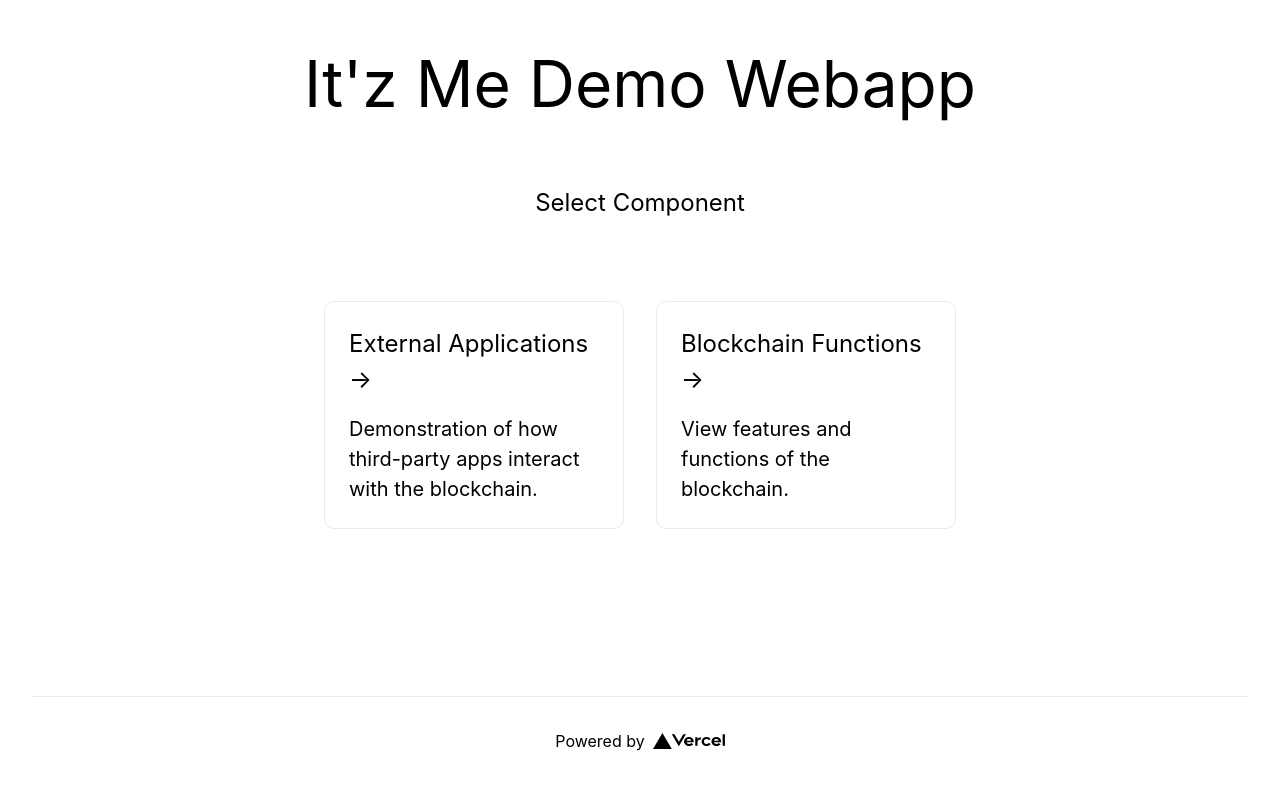
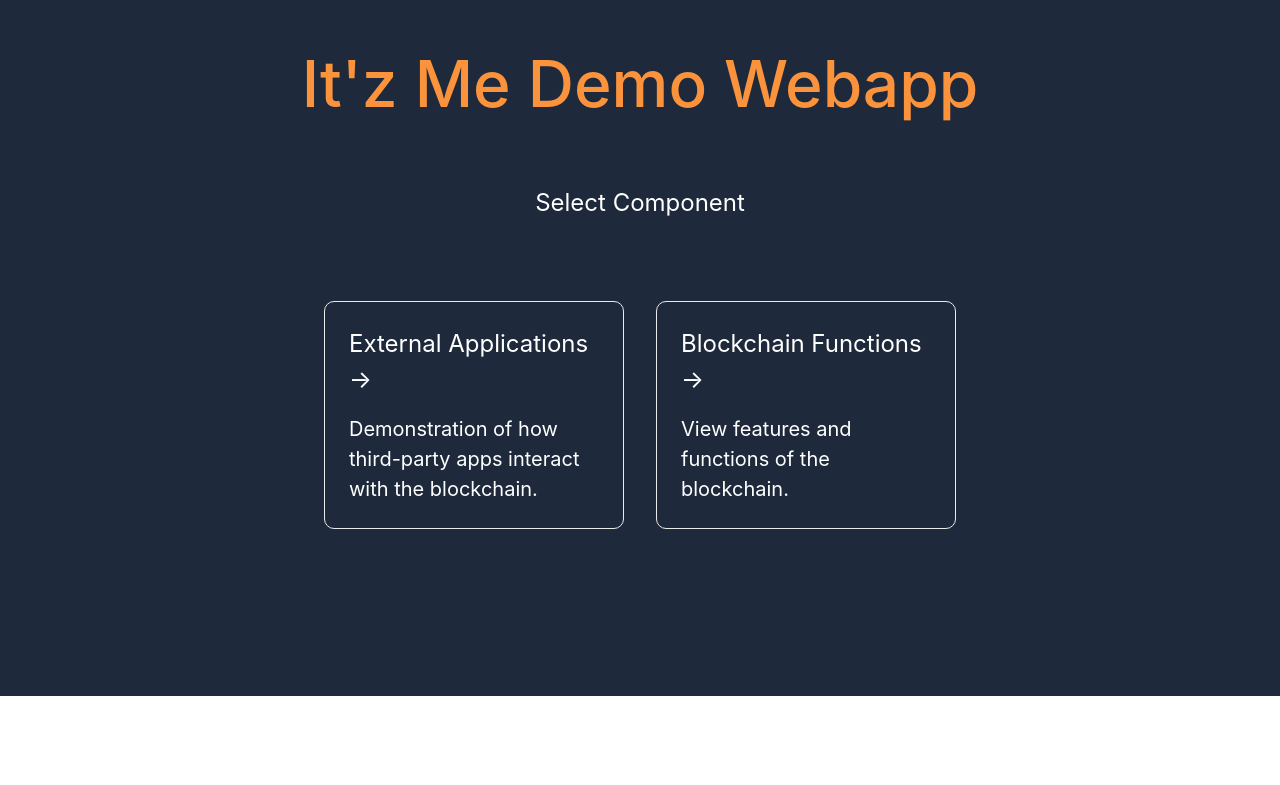
Before and after one commit to ItzyBitzySpider/itzme, a Next.js app in the folder web-demo/: page / in a window 1280 px wide. Shown: the part 104-889 px from the top of the page. After the commit the page ends 800 px from the top, so only its background shows below. Built offline with nearby package versions, Linux system fonts and the light colour scheme.

Commit message:
removed unnecessary files and home page redesign

```diff
--- a/web-demo/pages/api/callback.js
+++ /dev/null
@@ -1,4 +0,0 @@
-export default function handler(req, res) {
-
-  res.status(200).json({ name: "John Doe" });
-}
--- a/web-demo/pages/api/hello.js
+++ /dev/null
@@ -1,5 +0,0 @@
-// Next.js API route support: https://nextjs.org/docs/api-routes/introduction
-
-export default function handler(req, res) {
-  res.status(200).json({ name: 'John Doe' })
-}
--- a/web-demo/pages/index.js
+++ b/web-demo/pages/index.js
@@ -5,10 +5,10 @@ import styles from '../styles/Home.module.css'
 
 export default function Home() {
   return (
-    <div className={styles.container}>
+    <div className='bg-slate-800 text-white'>
       <Head>
-        <title>Create Next App</title>
-        <meta name="description" content="Generated by create next app" />
+        <title>It'z Me</title>
+        <meta name="description" content="It'z Me Demo Web App" />
         <link rel="icon" href="/favicon.ico" />
       </Head>
 
@@ -39,19 +39,6 @@ export default function Home() {
           </Link>
         </div>
       </main>
-
-      <footer className={styles.footer}>
-        <a
-          href="https://vercel.com?utm_source=create-next-app&utm_medium=default-template&utm_campaign=create-next-app"
-          target="_blank"
-          rel="noopener noreferrer"
-        >
-          Powered by{' '}
-          <span className={styles.logo}>
-            <Image src="/vercel.svg" alt="Vercel Logo" width={72} height={16} />
-          </span>
-        </a>
-      </footer>
     </div>
   )
 }
--- a/web-demo/styles/Home.module.css
+++ b/web-demo/styles/Home.module.css
@@ -29,7 +29,7 @@
 }
 
 .title a {
-  color: #0070f3;
+  color: #fb923c;
   text-decoration: none;
 }
 
@@ -40,6 +40,8 @@
 }
 
 .title {
+  color: #fb923c;
+  font-weight: 500;
   margin: 0;
   line-height: 1.15;
   font-size: 4rem;
@@ -88,8 +90,8 @@
 .card:hover,
 .card:focus,
 .card:active {
-  color: #0070f3;
-  border-color: #0070f3;
+  color: #fb923c;
+  border-color: #fb923c;
 }
 
 .card h2 {
```
